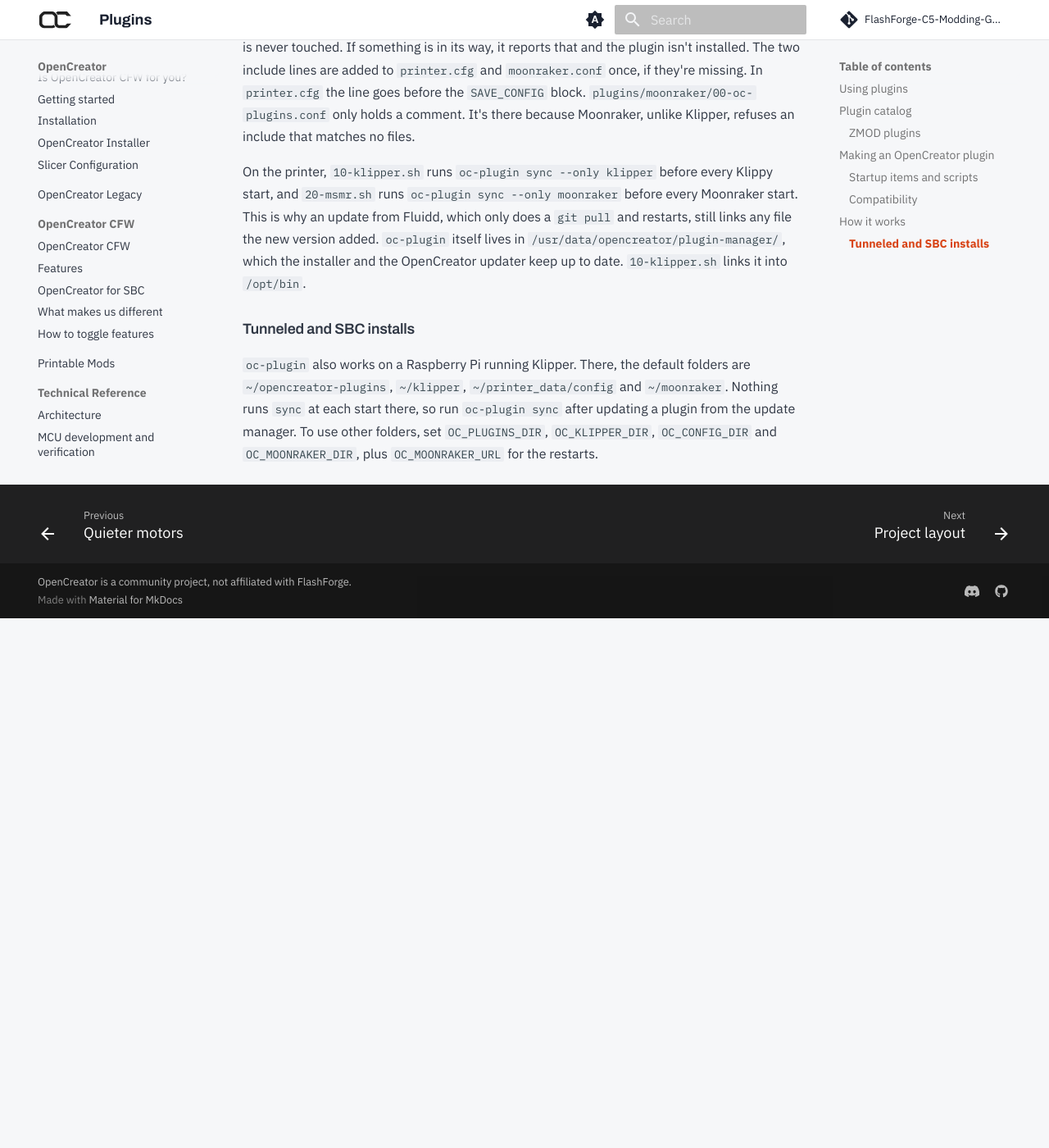
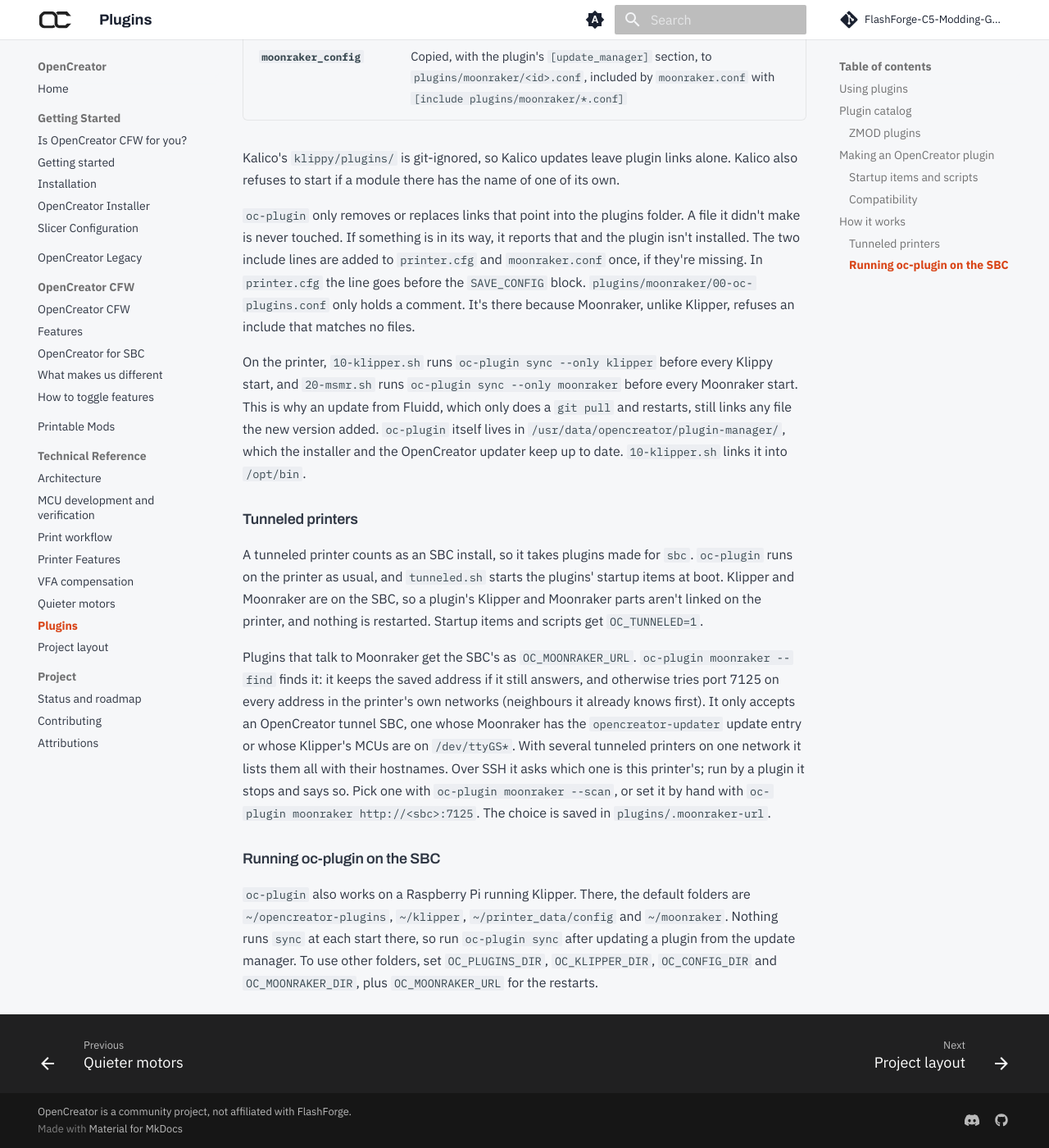
Before and after one commit to FlashForge-C5-Modding-Group/OpenCreator, an MkDocs documentation site: the page built from docs/plugins.md, in a window 1280 px wide and 1400 px high, scrolled down 5404 px. Shown: the whole window at 82% size. Built offline with MkDocs 1.6.1 and Material for MkDocs 9.7.7, drawn with Linux system fonts in a browser that asks for light colours; comment, search, counter and statistics services are not loaded; before the commit the page ends 6158 px from its top, so only the background shows below that; some of the changed text lies outside the part shown.

Commit message:
docs for plugins on tunneled printers

```diff
--- a/docs/plugins.md
+++ b/docs/plugins.md
@@ -21,6 +21,7 @@ Plugins are managed with `oc-plugin` over SSH:
 | `oc-plugin logs <id> [item]` | The end of a plugin's logs. `-n 200` for more lines, `-f` to keep following. |
 | `oc-plugin start` / `stop` / `restart <id> [item]` | Start, stop or restart a plugin's background programs. |
 | `oc-plugin sync` | Redo the links and includes; see [How it works](#how-it-works). |
+| `oc-plugin moonraker [URL]` | Tunneled printers: show or set the SBC's Moonraker. `--find` looks for it, `--scan` lists every one and asks which. See [Tunneled printers](#tunneled-printers). |
 
 After a change, `oc-plugin` restarts Klipper and/or Moonraker itself, whichever the plugin needs. It never
 does that while the printer is printing or paused: it says so, and the change takes effect at the next restart.
@@ -32,15 +33,15 @@ it anyway. The [SSH login banner](installer.md#login-banner) shows how many plug
 
 ## Plugin catalog
 
-`oc-plugin search` lists the plugins in OpenCreator's catalog, split into official and unofficial ones.
-Install one by its id, for example `oc-plugin install hello`.
+`oc-plugin search` lists the plugins in OpenCreator's catalog, split into official and unofficial ones, with
+where each one runs (SoC, SBC or both). Install one by its id, for example `oc-plugin install hello`.
 
-| Plugin | Id | Made for | |
+| Plugin | Id | Runs on | |
 | --- | --- | --- | --- |
-| [Hello OpenCreator](https://github.com/FlashForge-C5-Modding-Group/OpenCreator-Plugin-Example) | `hello` | All | Official. The example plugin: a Klippy module, a macro and a Moonraker endpoint. |
-| [Printer Buddy Lite](https://github.com/FlashForge-C5-Modding-Group/printer-buddy-lite) | `sep-ai` | SoC installs | Official. Print failure detection on the printer's own X2600 RISC-V core, with a web page on port 7180. |
-| [OctoEverywhere for OpenCreator](https://github.com/KidCe/opencreator-octoeverywhere) | `octoeverywhere` | SoC installs | Unofficial. OctoEverywhere remote access and cameras. After installing, run `sh /usr/data/opencreator/plugins/octoeverywhere/install.sh` and follow its README. |
-| [Orca Filament Profiles](https://github.com/Xmister/opencreator-orca-filament-profiles) | `orca-filament-profiles` | All | Unofficial. Pick which OrcaSlicer filament preset each AFC material uses when Orca syncs filaments (OrcaSlicer 2.5 or later). AFC now supports this itself, so this plugin may be of little use. If you still want it, put your mappings in `orca-filament-profiles/mapping.cfg` next to `printer.cfg` and restart Klipper. |
+| [Hello OpenCreator](https://github.com/FlashForge-C5-Modding-Group/OpenCreator-Plugin-Example) | `hello` | SoC, SBC | Official. The example plugin: a Klippy module, a macro and a Moonraker endpoint. |
+| [Printer Buddy Lite](https://github.com/FlashForge-C5-Modding-Group/printer-buddy-lite) | `sep-ai` | SoC, SBC (tunneled) | Official. Print failure detection on the printer's own X2600 RISC-V core, with a web page on port 7180. On a tunneled printer it's installed on the printer and finds the SBC's Moonraker by itself. |
+| [OctoEverywhere for OpenCreator](https://github.com/KidCe/opencreator-octoeverywhere) | `octoeverywhere` | SoC | Unofficial. OctoEverywhere remote access and cameras. After installing, run `sh /usr/data/opencreator/plugins/octoeverywhere/install.sh` and follow its README. |
+| [Orca Filament Profiles](https://github.com/Xmister/opencreator-orca-filament-profiles) | `orca-filament-profiles` | SoC, SBC | Unofficial. Pick which OrcaSlicer filament preset each AFC material uses when Orca syncs filaments (OrcaSlicer 2.5 or later). AFC now supports this itself, so this plugin may be of little use. If you still want it, put your mappings in `orca-filament-profiles/mapping.cfg` next to `printer.cfg` and restart Klipper. |
 
 Official plugins are made or checked by the OpenCreator team. Unofficial ones are listed so they're easy to
 find, but nobody from OpenCreator has reviewed them: read what a plugin does before installing it.
@@ -134,7 +135,8 @@ the printer, `/tmp` is in RAM, so a log is moved aside to `.log.1` once it passe
 - **`models`:** `Creator5` and/or `Creator5Pro`, for hardware only one of them has, like the Pro's chamber
   heater. The model comes from the stock boot script, or from `printer.model.cfg` on SBC installs. If it
   can't be told, `oc-plugin` only warns.
-- **`modes`:** `soc` (Klipper on the printer itself) and/or `sbc` (Klipper on a Raspberry Pi or other SBC).
+- **`modes`:** `soc` (Klipper on the printer itself) and/or `sbc` (Klipper on a Raspberry Pi or other SBC,
+  including a printer tunneled to one).
 
 Leave `requires` out if the plugin runs everywhere.
 
@@ -168,7 +170,22 @@ On the printer, `10-klipper.sh` runs `oc-plugin sync --only klipper` before ever
 `/usr/data/opencreator/plugin-manager/`, which the installer and the OpenCreator updater keep up to date.
 `10-klipper.sh` links it into `/opt/bin`.
 
-### Tunneled and SBC installs
+### Tunneled printers
+
+A tunneled printer counts as an SBC install, so it takes plugins made for `sbc`. `oc-plugin` runs on the
+printer as usual, and `tunneled.sh` starts the plugins' startup items at boot. Klipper and Moonraker are on the
+SBC, so a plugin's Klipper and Moonraker parts aren't linked on the printer, and nothing is restarted. Startup
+items and scripts get `OC_TUNNELED=1`.
+
+Plugins that talk to Moonraker get the SBC's as `OC_MOONRAKER_URL`. `oc-plugin moonraker --find` finds it: it
+keeps the saved address if it still answers, and otherwise tries port 7125 on every address in the printer's
+own networks (neighbours it already knows first). It only accepts an OpenCreator tunnel SBC, one whose
+Moonraker has the `opencreator-updater` update entry or whose Klipper's MCUs are on `/dev/ttyGS*`. With several
+tunneled printers on one network it lists them all with their hostnames. Over SSH it asks which one is this
+printer's; run by a plugin it stops and says so. Pick one with `oc-plugin moonraker --scan`, or set it by hand
+with `oc-plugin moonraker http://<sbc>:7125`. The choice is saved in `plugins/.moonraker-url`.
+
+### Running oc-plugin on the SBC
 
 `oc-plugin` also works on a Raspberry Pi running Klipper. There, the default folders are
 `~/opencreator-plugins`, `~/klipper`, `~/printer_data/config` and `~/moonraker`. Nothing runs `sync` at each
```
